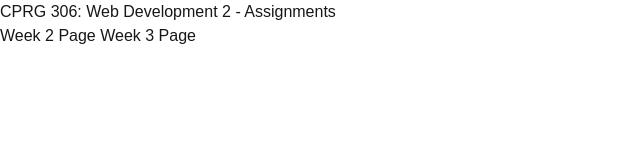
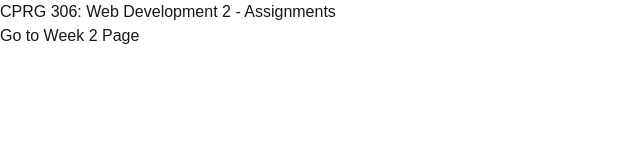
Before and after one commit to fevenYtbarek/cprg306-assignments, a Next.js app: page / in a window 1280 px wide. Shown: the top 160 px of the page, without its empty margins (0-640 px from the left). Built offline with nearby package versions, Linux system fonts and the light colour scheme.

Commit message:
made chnages

```diff
--- a/app/page.tsx
+++ b/app/page.tsx
@@ -4,9 +4,7 @@ export default function Home() {
   return (
     <main>
       <h1>CPRG 306: Web Development 2 - Assignments</h1>
-      <Link href="/week-2"> Week 2 Page</Link>
-      <Link href="/week-3"> Week 3 Page</Link>
+      <Link href="/week-2">Go to Week 2 Page</Link>
     </main>
-
   );
 }
--- a/app/week-2/page.tsx
+++ b/app/week-2/page.tsx
@@ -1,12 +1,10 @@
-import Link from "next/link";
+import StudentInfo from "./student.info";
 
-export default function Home() {
-  return (
-    <main>
-      <h1>CPRG 306: Web Development 2 - Assignments</h1>
-      <Link href="/week-2"> Week 2 Page</Link>
-      <Link href="/week-3"> Week 3 Page</Link>
-    </main>
-
-  );
+export default function page() {
+    return (
+        <main>
+            <h1>Shopping list</h1>
+            <StudentInfo />
+        </main>
+    );
 }
--- a/package.json
+++ b/package.json
@@ -9,7 +9,7 @@
     "lint": "eslint"
   },
   "dependencies": {
-    "next": "16.1.4",
+    "next": "^16.1.6",
     "react": "19.2.3",
     "react-dom": "19.2.3"
   },
```
Also changed, not shown: 1 other file (tests, documents, lock files or other folders).
